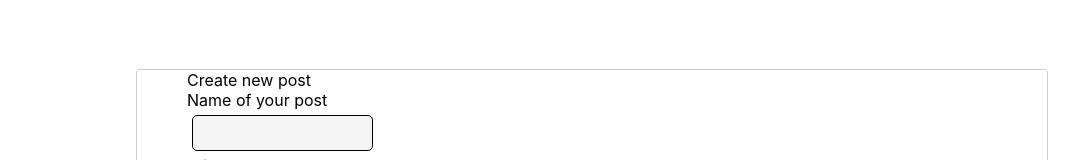
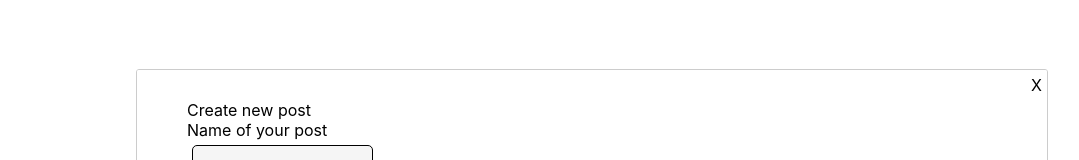
Before and after one commit to Feope/Din19SP_TP, a React (Create React App) app in the folder Frontend/: page /topics in a window 1280 px wide. Both pictures are taken after a click on the button "Add Post". Shown: the part 181-341 px from the top of the page, without its empty margins (128-1207 px from the left). Built offline with nearby package versions, Linux system fonts and the light colour scheme; no server answers.

Commit message:
little css

```diff
--- a/Frontend/src/components/SP.module.css
+++ b/Frontend/src/components/SP.module.css
@@ -45,3 +45,9 @@
   margin: 5px;
   background: whitesmoke;
 }
+
+.theXbutton{
+  text-align: right;
+  padding: 5px;
+  cursor: pointer;
+}
--- a/Frontend/src/components/SubmitPicture.js
+++ b/Frontend/src/components/SubmitPicture.js
@@ -7,9 +7,13 @@ export default function SubmitPicture(props) {
             { name: "fort.jpg", url: `fort.jpg` },
             { name: "fort2.jpg", url: `fort2.jpg` },
             { name: "fort3.jpg", url: `fort3.jpg` },
+            { name: "fort4.jpg", url: `fort4.jpg`},
             { name: "mol.jpg", url: `mol.jpg` },
+            { name: "murder.jpg", url: `murder.jpg`},
+            { name: "papermess.jpg", url: `papermess.jpg`},
             { name: "table.png", url: `table.png` },
-            { name: "tower.jpg", url: `tower.jpg`}
+            { name: "tower.jpg", url: `tower.jpg`} ,
+            { name: "tower5.png", url: `tower5.png`}
         ]
 
     const [picture, setPicture] = useState("");
@@ -36,6 +40,7 @@ export default function SubmitPicture(props) {
   else {
     return (
         <div className={styles.moduleContainer}>
+          <div onClick={props.showModalPicture} className={styles.theXbutton}>X</div>
         <form className={styles.addPost} onSubmit={post}>
           <label htmlFor="postname">Create new post</label> <br/>
           Name of your post
@@ -49,7 +54,7 @@ export default function SubmitPicture(props) {
             </div>
           ))}
           </div>
-          <input type="submit" value="Submit" className={styles.submitbutton} onClick={props.showModalPicture}/>
+          <input type="submit" value="Submit" className={styles.submitbutton}/>
         </form>
       </div>
     )
```
